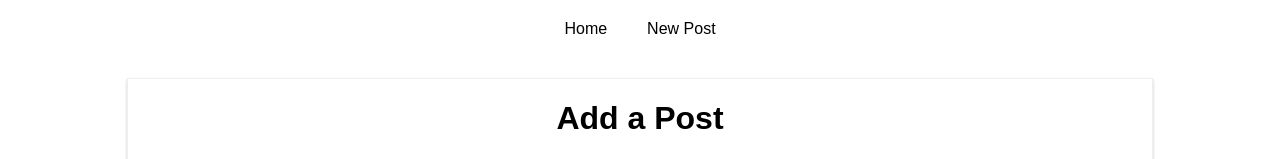
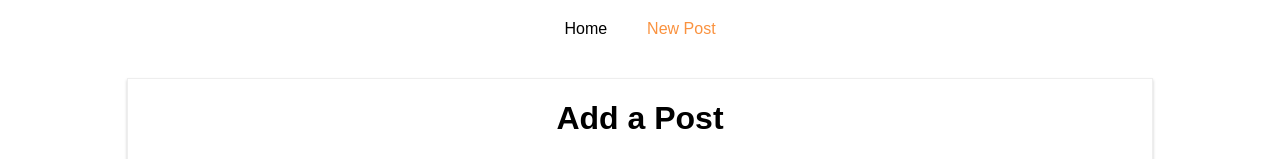
Before and after one commit to StaVergos/react-posts, a React (Create React App) app: page /new-post in a window 1280 px wide. Shown: the top 159 px of the page. Built offline with nearby package versions, Linux system fonts and the light colour scheme.

Commit message:
styling active links

```diff
--- a/src/containers/Blog/Blog.css
+++ b/src/containers/Blog/Blog.css
@@ -17,6 +17,7 @@
 }
 
 .Blog a:hover,
-.Blog a:active {
+.Blog a:active,
+.Blog a.active {
     color: #fa923f;
 }
--- a/src/containers/Blog/Blog.js
+++ b/src/containers/Blog/Blog.js
@@ -1,5 +1,5 @@
 import React, { Component } from 'react';
-import { Route } from 'react-router-dom';
+import { Route, NavLink } from 'react-router-dom';
 
 import Posts from "./Posts/Posts";
 import NewPost from "./NewPost/NewPost";
@@ -15,8 +15,20 @@ class Blog extends Component {
                 <header>
                     <nav>
                         <ul>
-                            <li><a href="/">Home</a></li>
-                            <li><a href="/new-post">New Post</a></li>
+                            <li><NavLink
+                                to="/"
+                                exact
+                                activeClassName="my-active"
+                                activeStyle={{
+                                    color: '#fa923f',
+                                    textDecoration: 'underline'
+                                }}
+                                >Home</NavLink></li>
+                            <li><NavLink to={{
+                                pathname: '/new-post',
+                                hash: '#submit',
+                                search: '?quick-submit=true'
+                            }}>New Post</NavLink></li>
                         </ul>
                     </nav>
                 </header>
```
